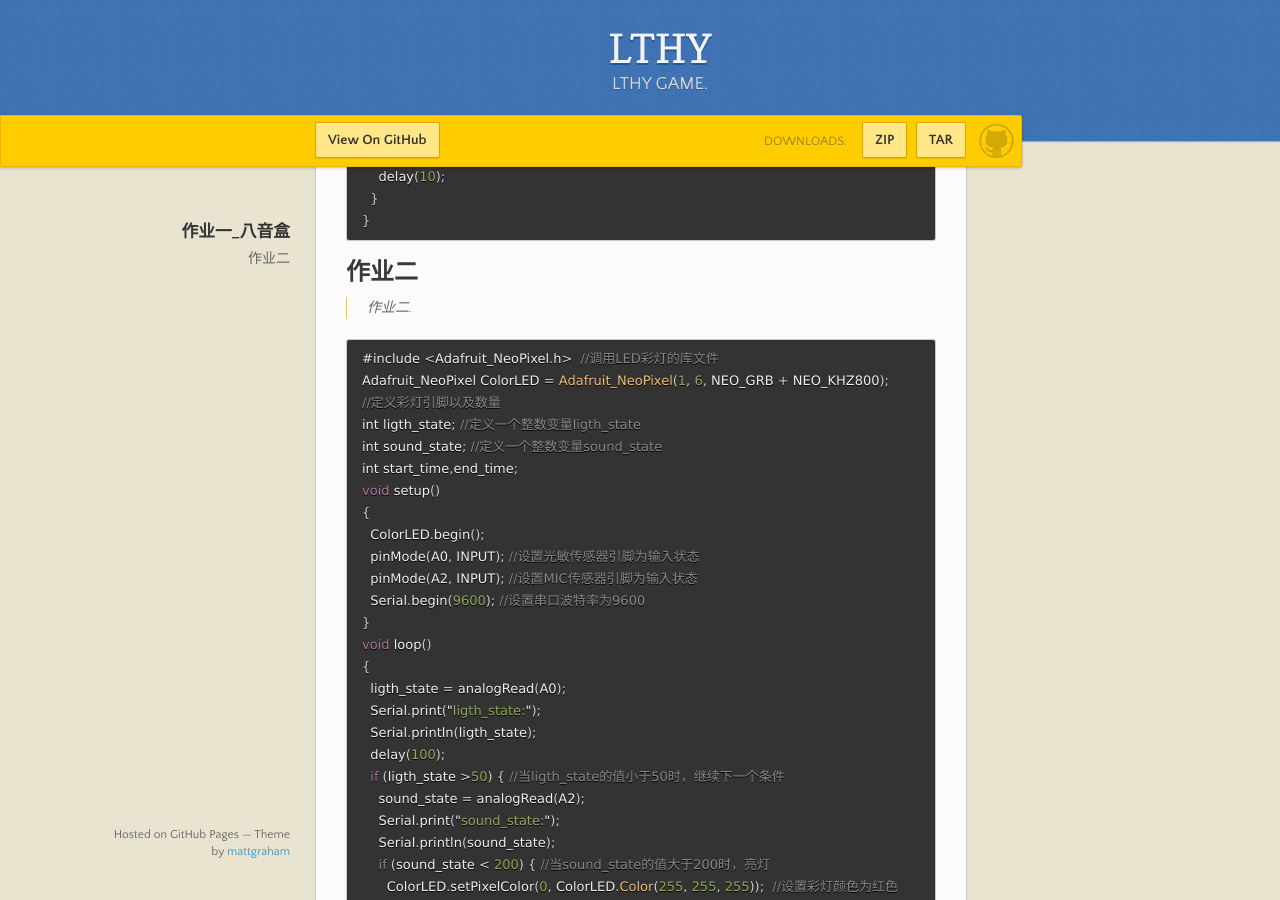
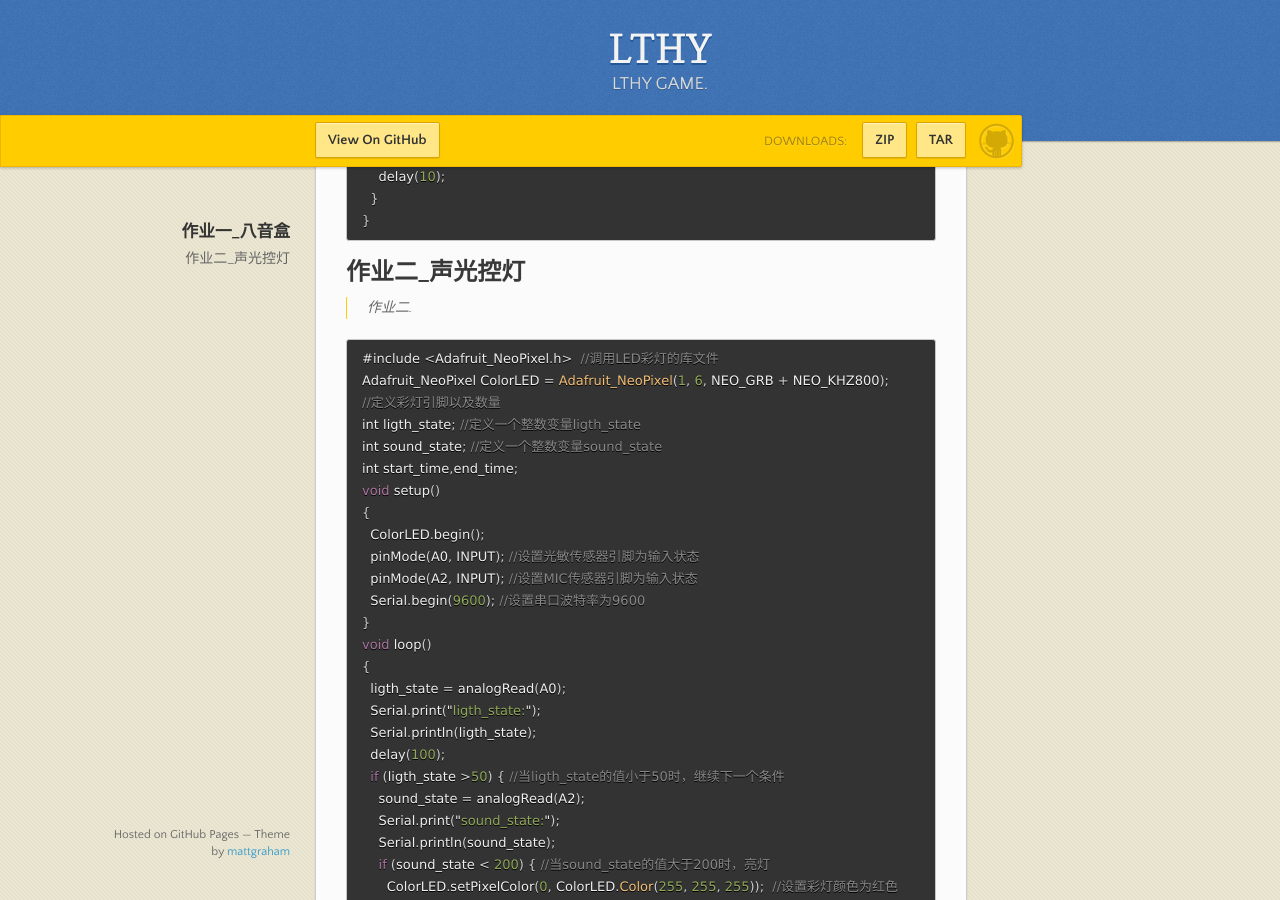
Before and after one commit to lthy/lthy.github.io, a Jekyll site: the page built from index.md, in a window 1280 px wide and 900 px high, scrolled down 2759 px. Built offline with Jekyll 4.4.1, drawn with Linux system fonts in a browser that asks for light colours; nearby versions of some CDN libraries.

Commit message:
Update index.md

````diff
--- a/index.md
+++ b/index.md
@@ -131,7 +131,7 @@ void loop() {
 }
 ```
 
-## [](#header-2)作业二
+## [](#header-2)作业二_声光控灯
 
 >作业二.
 
````
